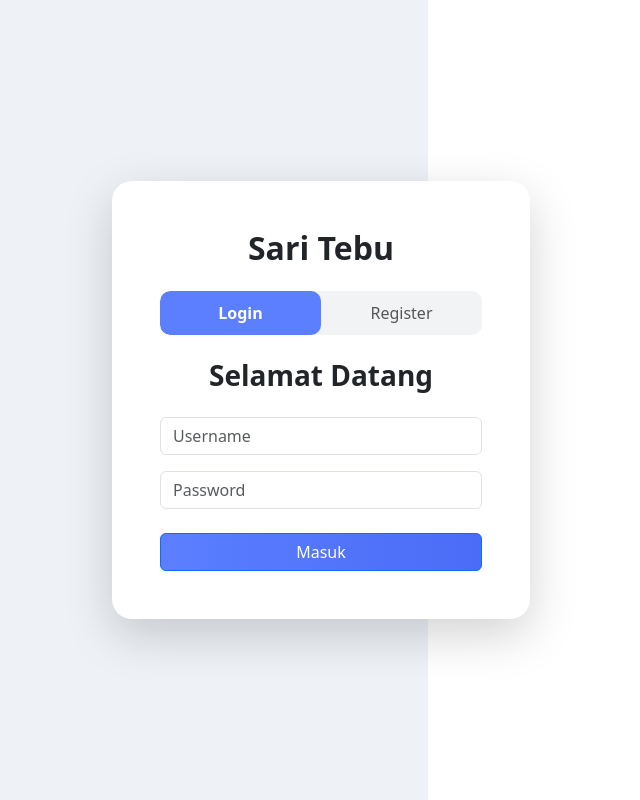
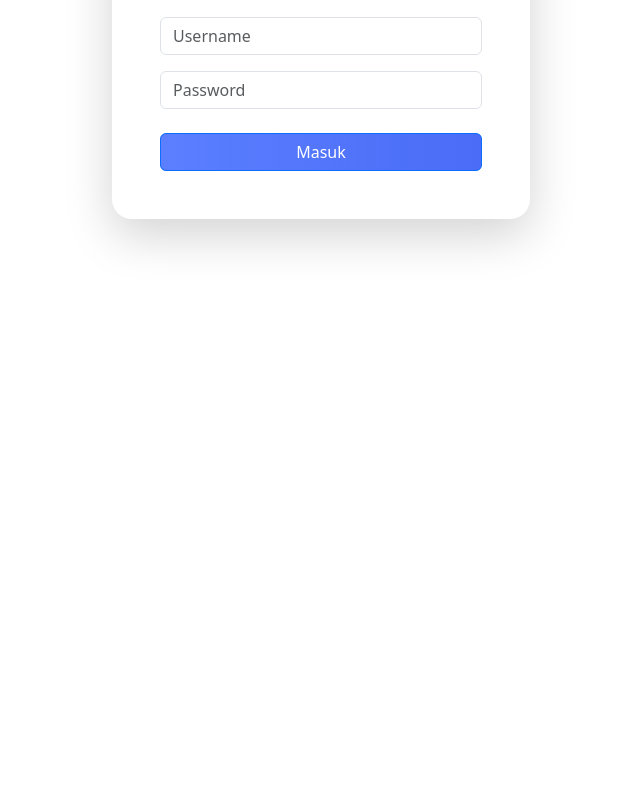
Before and after one commit to Mikroskil-IFA-Sore-A/Sari-Tebu, a React (Create React App) app in the folder frontend/: page / in a window 1280 px wide. Shown: the whole page, without its empty margins (319-959 px from the left). Built offline with nearby package versions, Linux system fonts and the light colour scheme.

Commit message:
Fix JSX formatting and structure in Auth component

```diff
--- a/frontend/src/pages/Auth/Auth.jsx
+++ b/frontend/src/pages/Auth/Auth.jsx
@@ -39,9 +39,9 @@ export default function Auth() {
   };
 
   return (
-    <div className="container-fluid vh-100 position-relative p-0">
+    <div className="auth-page-container position-relative p-0">
 
-      <div className="row h-100 m-0">
+      <div>
         <div className="col-md-7 d-none d-md-block left-side">
         </div>
         <div className="col-md-5 bg-white d-none d-md-block"></div>
```
